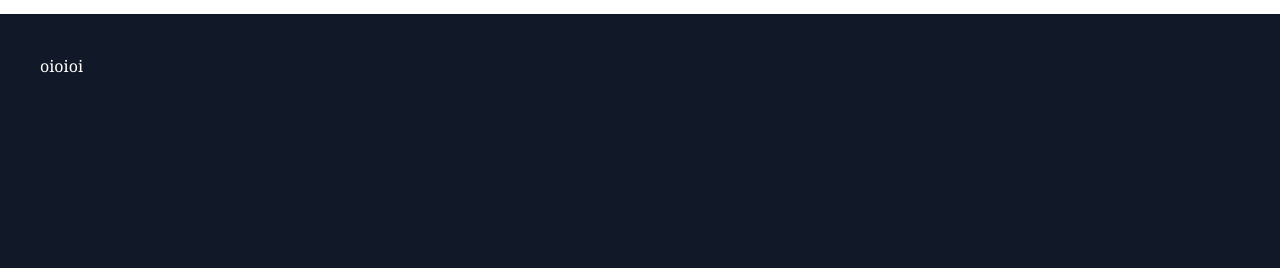
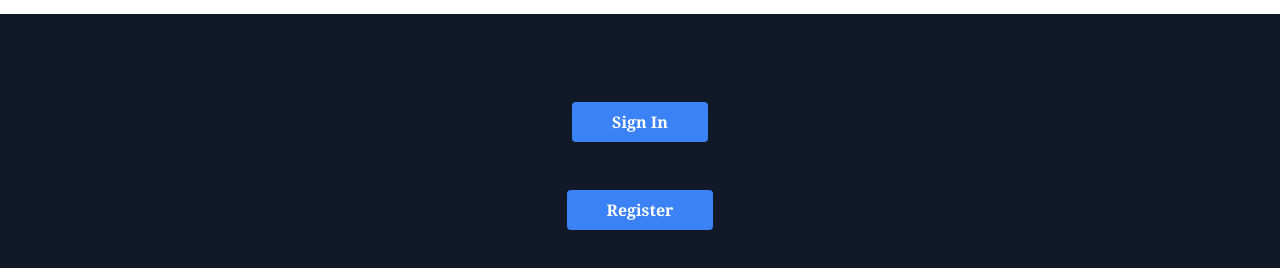
Before and after one commit to IngDih/Frontend, a plain HTML site: page index.html in a window 1280 px wide. Shown: the part 66-334 px from the top of the page. Drawn offline with nearby package versions, Linux system fonts and the light colour scheme.

Commit message:
changes in index

```diff
--- a/index.html
+++ b/index.html
@@ -4,7 +4,9 @@
   <meta charset="UTF-8">
   <meta name="viewport" content="width=device-width, initial-scale=1.0">
   <script src="https://cdn.tailwindcss.com"></script>
-  <link rel="stylesheet" href="css\style.css">
+  <style>
+  body {background-color: #111827;}
+  </style>
 </head>
 <body>
   <div class="bg-white shadow dark:border dark:bg-gray-800 dark:border-gray-700">
@@ -12,10 +14,17 @@
     <a href="#" class="flex items-center mb-6 text-5xl font-semibold text-gray-900 dark:text-gray-300">
         <img class="w-12 h-12 mr-2" src="img\analytics2.png" alt="logo">
         Analyze
-    </a></div></div>
-<div class="text-white p-10 font-serif">
-   <p>oioioi</p>
+    </a></div></div><br><br>
+<div class="text-white p-10 font-serif flex flex-col items-center">
 
+
+   <button class="bg-blue-500 hover:bg-blue-700 text-white font-bold py-2 p-10 rounded">
+  Sign In
+</button><br><br>
+
+<button class="bg-blue-500 hover:bg-blue-700 text-white font-bold py-2 p-10 rounded">
+  Register
+</button>
 
   </div>
 
```
